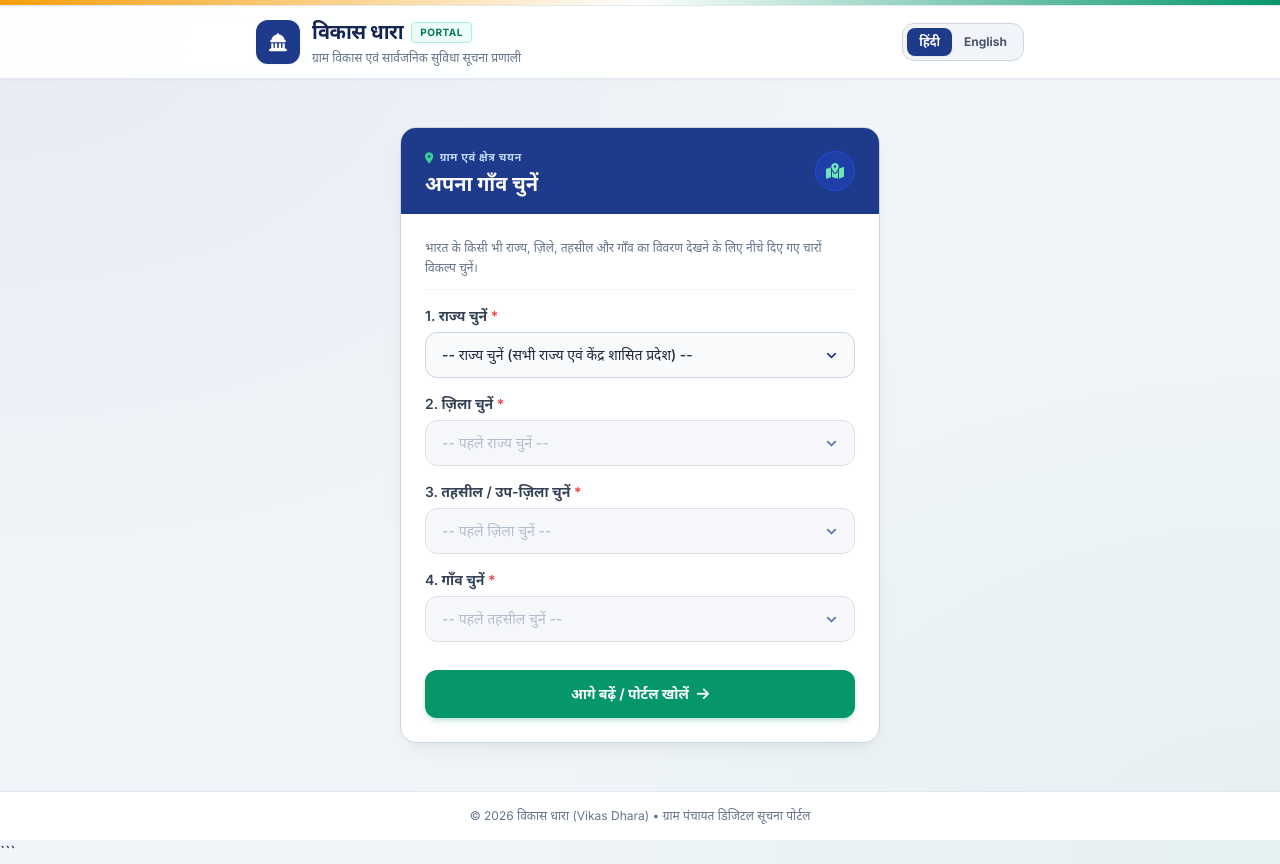
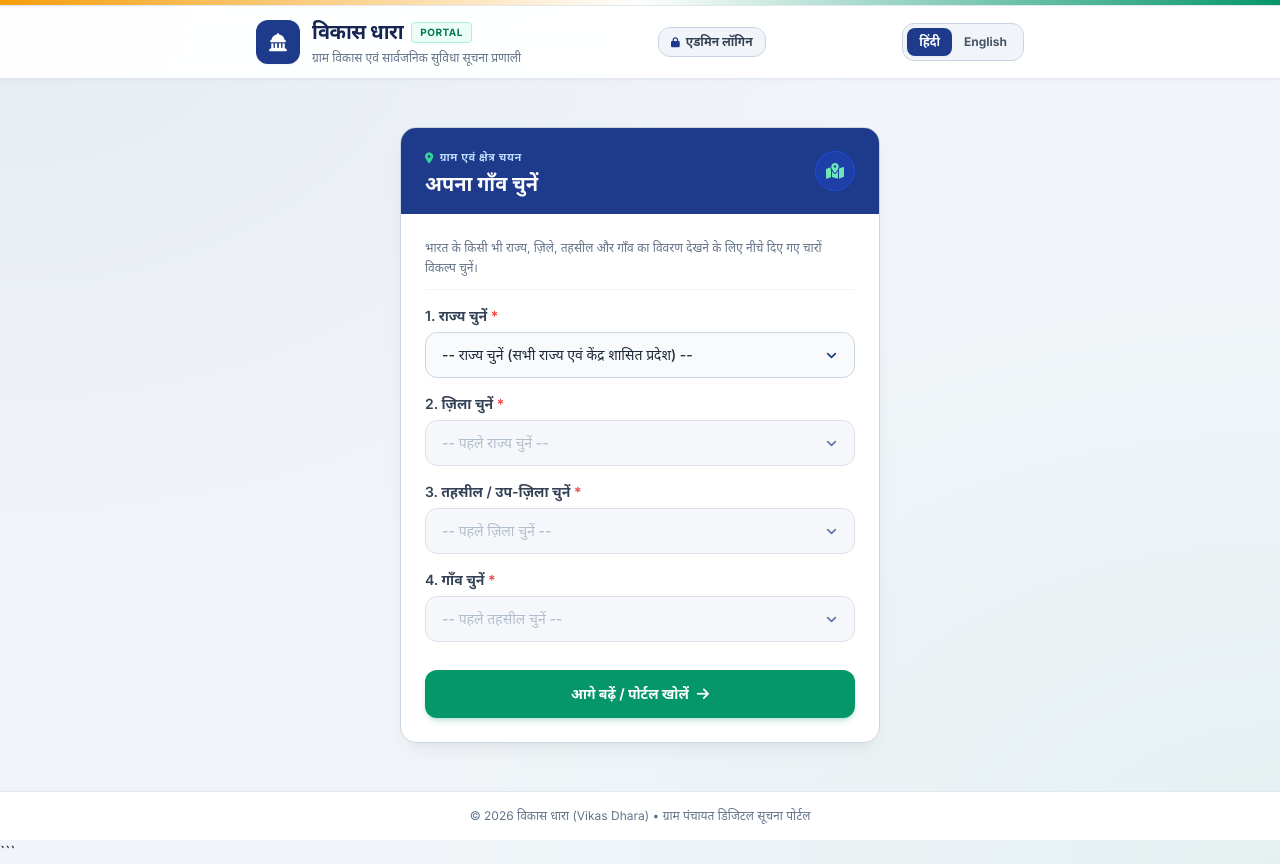
Before and after one commit to bundelkhandsevasamitii/VIKAS-DHARA, a plain HTML site: page index.html in a window 1280 px wide. Drawn offline with nearby package versions, Linux system fonts and the light colour scheme; no server answers.

Commit message:
Update index.html

```diff
--- a/index.html
+++ b/index.html
@@ -75,6 +75,11 @@
                     <p id="app-subtitle" class="text-xs text-slate-500 font-medium mt-1">ग्राम विकास एवं सार्वजनिक सुविधा सूचना प्रणाली</p>
                 </div>
             </div>
+<!-- Admin Login Button in Header -->
+<a href="login.html" title="Admin Login" class="hidden sm:inline-flex items-center space-x-1.5 px-3 py-1.5 rounded-xl bg-slate-100 hover:bg-slate-200 text-slate-700 text-xs font-bold border border-slate-300 transition-all">
+    <i class="fa-solid fa-lock text-[10px] text-blue-900"></i>
+    <span>एडमिन लॉगिन</span>
+</a>
 
             <!-- Hindi / English Language Switcher -->
             <div class="flex items-center bg-slate-100 p-1 rounded-xl border border-slate-300" role="group" aria-label="Language Switcher">
```
